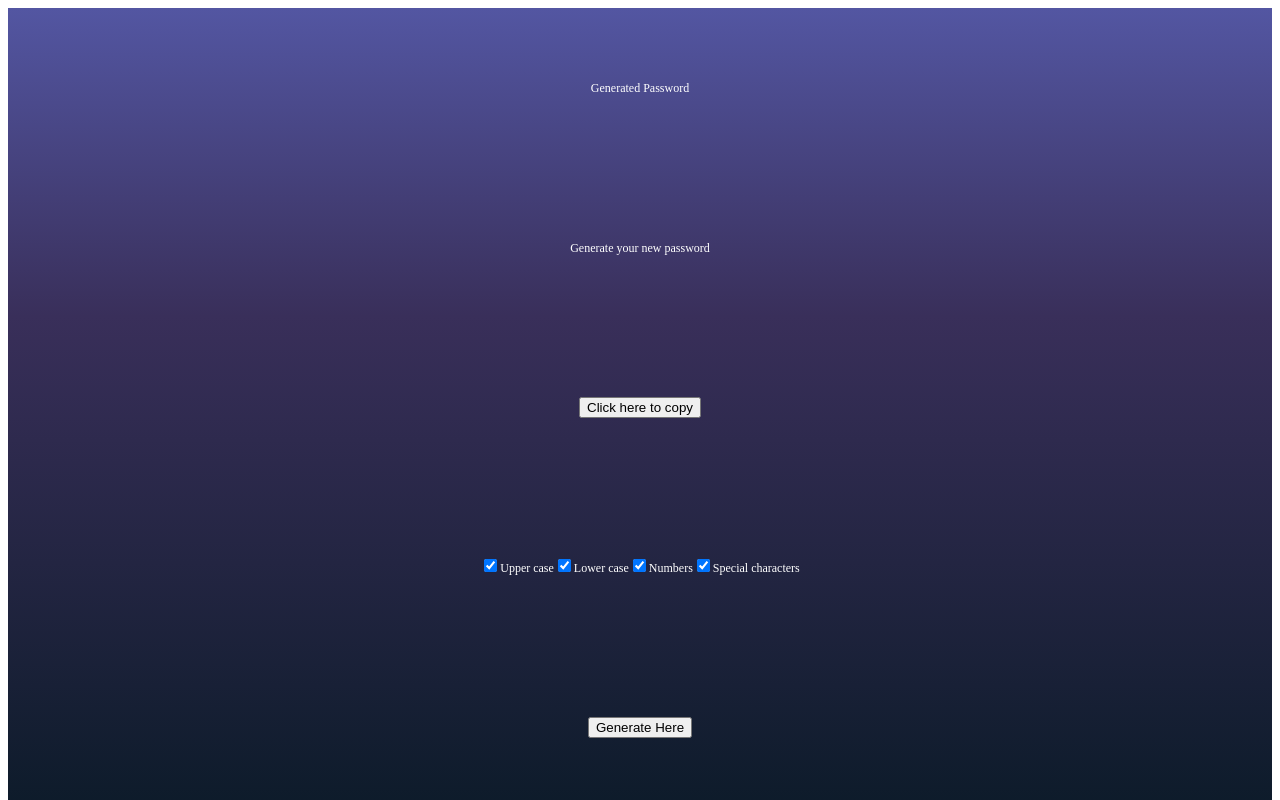
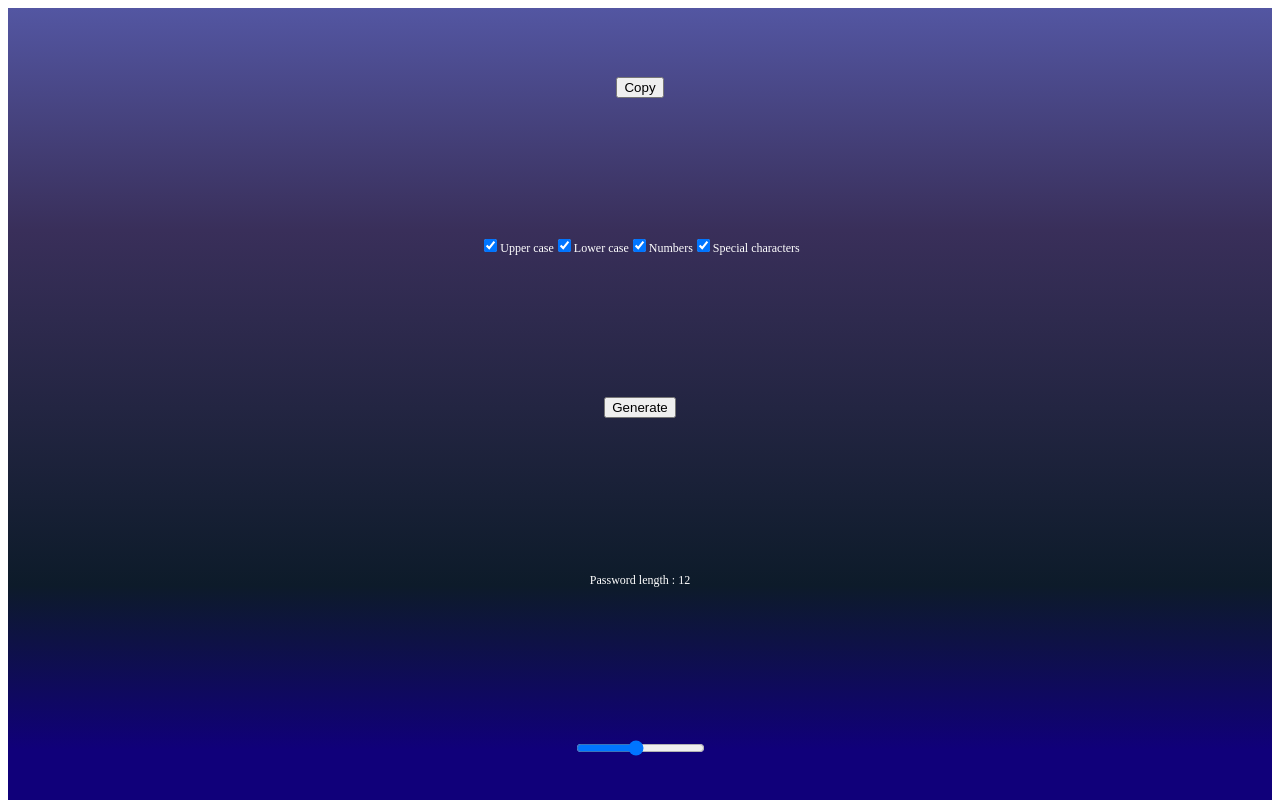
Before and after one commit to hRebb/password-gen, a React (Vite) app: page / in a window 1280 px wide. Shown: the top 800 px of the page. Built offline with nearby package versions, Linux system fonts and the light colour scheme.

Commit message:
updating the rest of components and implementing the app itself

```diff
--- a/src/App.tsx
+++ b/src/App.tsx
@@ -1,4 +1,5 @@
 import './App.css'
+import { useState } from 'react'
 import Settings from './Settings'
 import Generate from './Generate'
 import Result from './Result'
@@ -7,12 +8,41 @@ import Length from './Length'
 console.clear()
 
 export default function App() {
+  const [settings, setSettings] = useState({ upperCase: true, lowerCase: true, numbers: true, specialChars: true })
+  const [length, setLength] = useState(12)
+  const [password, setPassword] = useState('')
+
+  const handleLengthChange = (length: number) => {
+    setLength(length)
+    return length
+  }
+
+  const handleSettingsChange = (settings: { upperCase: boolean, lowerCase: boolean, numbers: boolean, specialChars: boolean}) => {
+    setSettings(settings)
+    return true
+  }
+  const handleGenerate = () => {
+    const characters = 'abcdefghijklmnopqrstuvwxyz'
+    const numbers = '0123456789'
+    const specialChars = '!@#$%^&*'
+    let generatedPassword = ''
+
+    for (let i = 0; i < length; i++) {
+      let charSet = settings.lowerCase ? characters : ''
+      charSet += settings.upperCase ? characters.toUpperCase(): ''
+      charSet += settings.numbers ? numbers: ''
+      charSet += settings.specialChars ? specialChars: ''
+      generatedPassword += charSet.charAt(Math.floor(Math.random() * charSet.length))
+    }
+    setPassword(generatedPassword)
+    return Math.random()
+  }
   return (
     <main>
-      <Result />
-      <Settings />
-      <Generate />
-      <Length />
+      <Result password={password} />
+      <Settings onChange={handleSettingsChange} />
+      <Generate onGenerate= {handleGenerate} />
+      <Length onChange={handleLengthChange}/>
     </main>
   )
 }
--- a/src/Generate.tsx
+++ b/src/Generate.tsx
@@ -1,9 +1,27 @@
 import './App.css'
+import React from 'react'
 
-export default function Generate() {
+interface Props {
+  settings: {
+    upperCase: boolean,
+    lowerCase: boolean,
+    numbers: boolean,
+    specialChars: boolean
+  }
+  onGenerate: (settings: { upperCase: boolean, lowerCase: boolean, numbers: boolean, specialChars: boolean}, length: number) => number
+}
+
+const Generate: React.FC<Props> = ({ onGenerate }) => {
+
+  const handleClick = () => {}
+
   return (
-    <div className="generate">
-      <button className="btn generate" id="generate">Generate Here</button>
+    <div>
+      <button onClick={handleClick}>
+        Generate
+      </button>
     </div>
   )
 }
+
+export default Generate
--- a/src/Result.tsx
+++ b/src/Result.tsx
@@ -1,18 +1,26 @@
 import './App.css'
+import React, { useState } from 'react'
 
-export default function Result() {
+interface Props {
+  password: string
+}
+
+const Result: React.FC<Props> = ({ password }) => {
+  const [copied, setCopied] = useState(false)
+
+  const handleCopy = () => {
+    navigator.clipboard.writeText(password)
+    setCopied(true)
+  }
+
   return (
-    <div className='result'>
-      <div className='result-title'>
-        Generated Password
-      </div>
-      <div className='result-click' id='result-operation'>
-        Generate your new password
-      </div>
-      <button className='btn-result' id='btn-copy'>
-        Click here to copy
-        <i className='copy-item'></i>
+    <div>
+      <div>{password}</div>
+      <button onClick={handleCopy}>
+        {copied ? 'Copied' : 'Copy'}
       </button>
     </div>
   )
 }
+
+export default Result
```
Also changed, not shown: vite.config.js.timestamp-1673886325313.mjs (added, +13 -0 lines).
